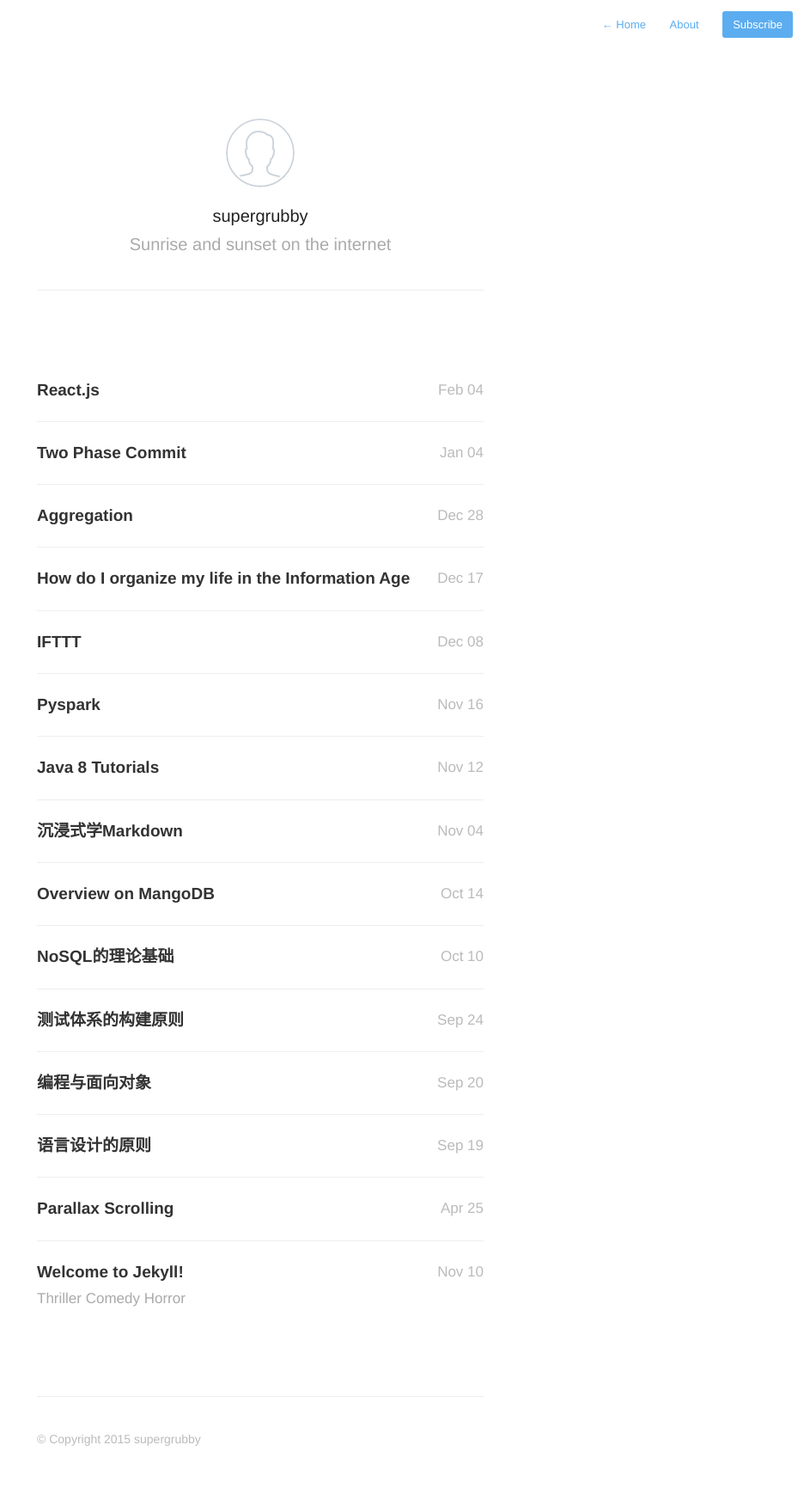
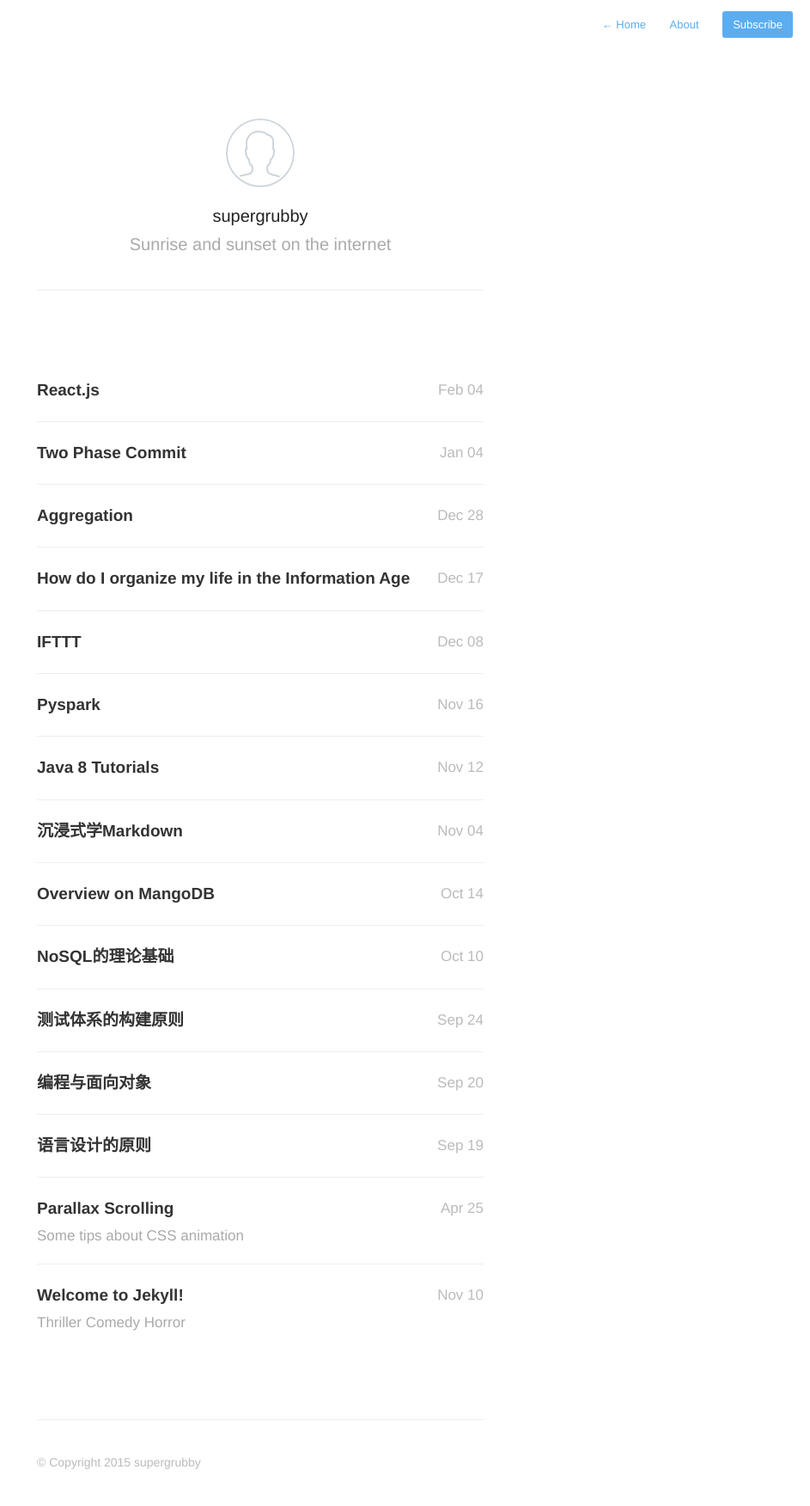
Before and after one commit to dragonhnd/supergrubby_simple, a Jekyll site: the page built from index.html, in a window 1280 px wide. Shown: the whole page at 86% size, without its empty margins (337-1280 px from the left). Built offline with Jekyll 4.4.1, drawn with Linux system fonts in a browser that asks for light colours; nearby versions of some CDN libraries; Markdown is read by kramdown in place of the engine named in the settings; the list of posts is cut into pages by our own code; before the commit the page ends 1725 px from its top, so only the background shows below that.

Commit message:
update post head

```diff
--- a/_posts/2014-04-25-parallax-scrolling.md
+++ b/_posts/2014-04-25-parallax-scrolling.md
@@ -1,11 +1,7 @@
 ---
-layout: article
 title: "Parallax Scrolling"
-categories: hack
-modified: 2014-04-25 12:27:31
-tags: [tech]
-toc: true
-comments: true
+date: 2014-04-25 12:27:31
+description: Some tips about CSS animation
 ---
 
 **Parallax Scrolling** can make your website more active and attractive if you can use it approriately.
```
